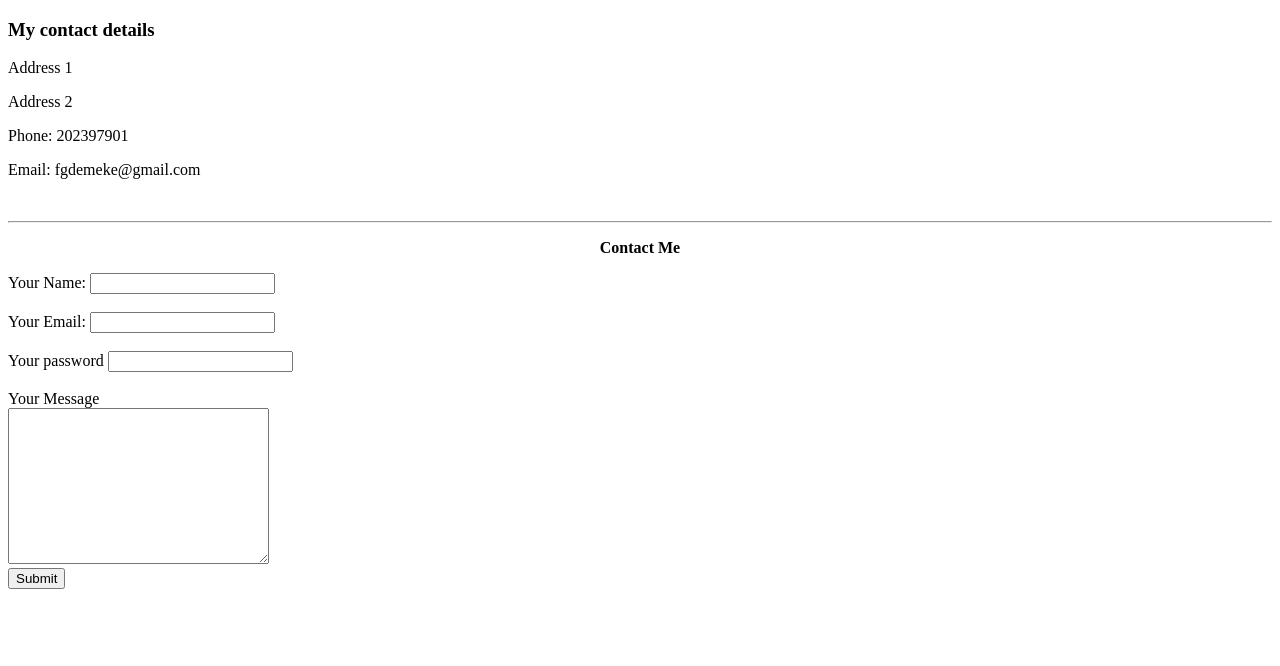
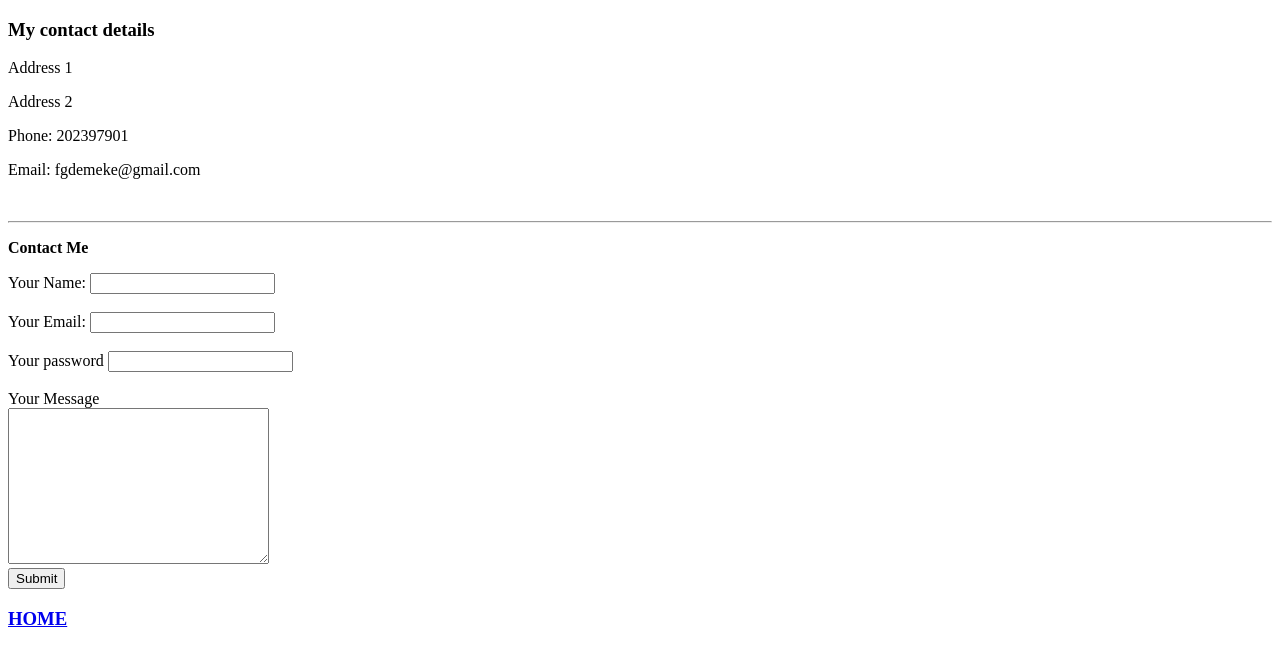
Before and after one commit to fikgez1971/cv, a plain HTML site: page Contact-me.html in a window 1280 px wide. Drawn offline with Linux system fonts and the light colour scheme.

Commit message:
Add files via upload

```diff
--- a/Contact-me.html
+++ b/Contact-me.html
@@ -14,10 +14,10 @@
   <p>Email: fgdemeke@gmail.com</p><br>
   <hr>
 
-  <p style="text-align: center"> <strong>Contact Me</strong> </p>
+  <p style="text-align: left"> <strong>Contact Me</strong> </p>
   <form action="mailto: fgdemeke@gmail.com" method="post" enctype="text/plain">
     <label> Your Name: </label>
-    <input type="text" Name="yourName" value="" cols="30" rows="10" ><br><br>
+    <input type="text" Name="yourName" value=""><br><br>
     <Label>Your Email:</Label>
     <input type="email" name="yourEmail" value=""> <br><br>
     <label>Your password</label>
@@ -26,6 +26,9 @@
     <textarea name="yourMessage" cols="30" rows="10"></textarea><br>
     <input type="submit">
   </form>
+  <h3>
+    <a href="index.html">HOME</a>
+  </h3>
 
 </body>
 
```
